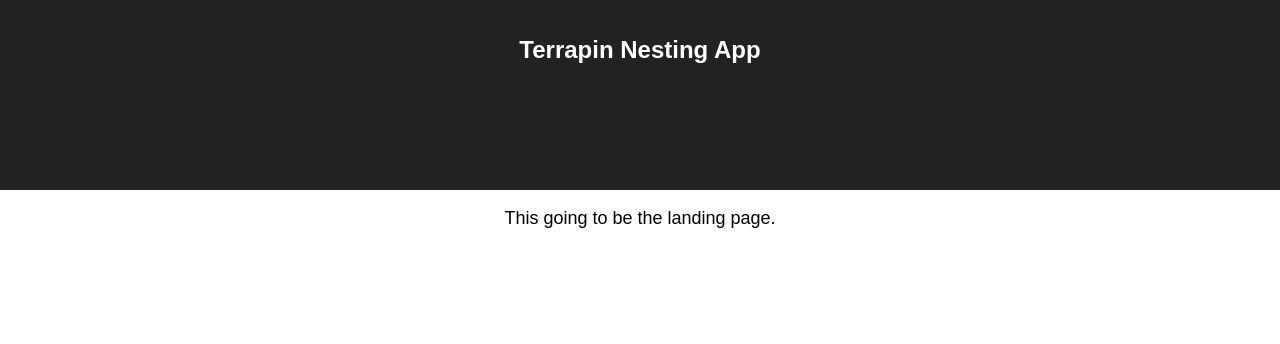
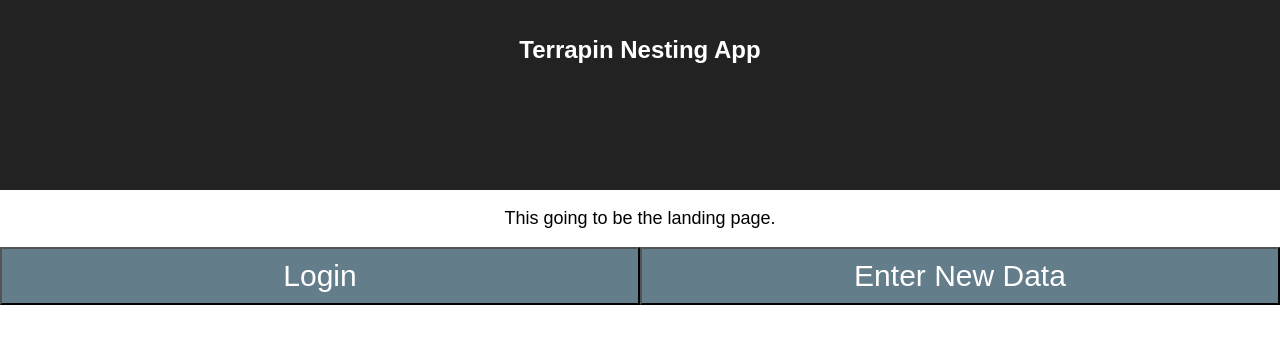
Before and after one commit to NPH82/Terrapin, a React (Create React App) app: page / in a window 1280 px wide. Shown: the top 344 px of the page. Built offline with nearby package versions, Linux system fonts and the light colour scheme.

Commit message:
created Form Button Component

```diff
--- a/src/App.js
+++ b/src/App.js
@@ -1,5 +1,6 @@
 import React, { Component } from 'react';
 import './App.css';
+import FormBtn from "./components/Form";
 
 class App extends Component {
   render() {
@@ -11,6 +12,8 @@ class App extends Component {
         <p className="App-intro">
           This going to be the landing page.
         </p>
+        <FormBtn label="Login"/>
+        <FormBtn label="Enter New Data"/>
       </div>
     );
   }
--- /dev/null
+++ b/src/components/Form/FormBtn.js
@@ -0,0 +1,16 @@
+import React from "react";
+
+class FormBtn extends React.Component {
+  render() {
+    return (
+      <button
+        className="btn btn-default"
+        style={{backgroundColor:"#637d8a", padding:"10px 0px", color:"#fff", width:"50%", fontSize:30, border:"10 #000"}}
+        onClick={this.props.handleClick}>
+        {this.props.label}
+      </button>
+    );
+  }
+};
+
+export default FormBtn;
--- /dev/null
+++ b/src/components/Form/index.js
@@ -0,0 +1 @@
+export { default } from "./FormBtn";
```
Also changed, not shown: src/components/Form/Input.js (added, +9 -0 lines), src/components/Form/TextArea.js (added).
